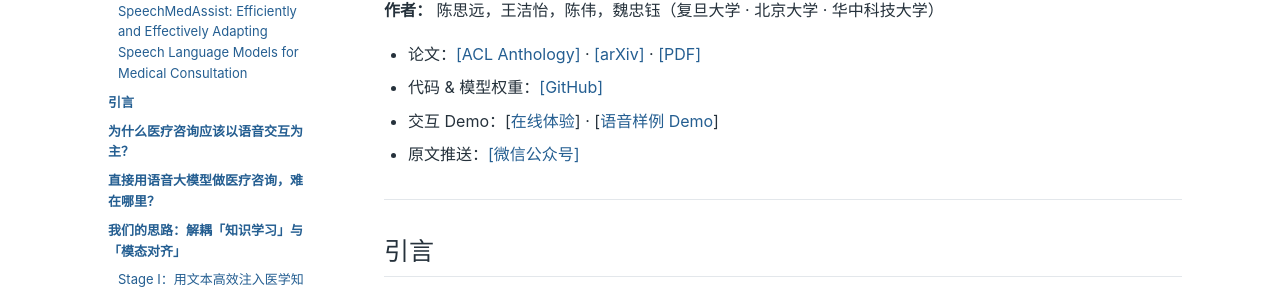
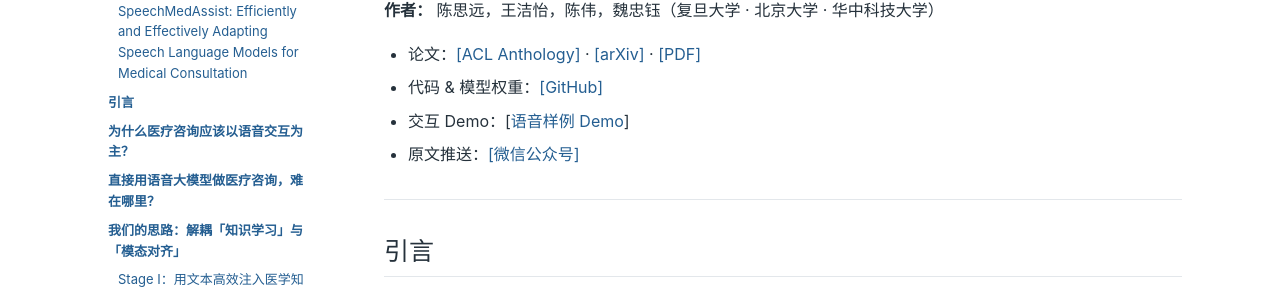
Before and after one commit to SirryChen/SirryChen.github.io, a Jekyll site: the page built from blogs/2026-08-14-SpeechMedAssist-ACL2026.md, in a window 1280 px wide and 900 px high, scrolled down 580 px. Shown: the part 149-441 px from the top of the window. Built offline with Jekyll 4.4.1, drawn with Linux system fonts in a browser that asks for light colours; comment, search, counter and statistics services are not loaded.

Commit message:
Correct SpeechMedAssist speech sample link

```diff
--- a/blogs/2026-08-14-SpeechMedAssist-ACL2026.md
+++ b/blogs/2026-08-14-SpeechMedAssist-ACL2026.md
@@ -24,7 +24,7 @@
 
 - 论文：[[ACL Anthology]](https://aclanthology.org/2026.acl-long.1428/) · [[arXiv]](https://arxiv.org/abs/2601.04638) · [[PDF]](https://aclanthology.org/2026.acl-long.1428.pdf)
 - 代码 & 模型权重：[[GitHub]](https://github.com/SirryChen/SpeechMedAssist)
-- 交互 Demo：[[在线体验](/blogs/2025-09-22-SpeechMedAssist.html)] · [[语音样例 Demo](https://speech.medassist.chat)]
+- 交互 Demo：[[语音样例 Demo](https://sirrychen.github.io/blogs/2025-09-22-SpeechMedAssist.html)]
 - 原文推送：[[微信公众号]](https://mp.weixin.qq.com/s/2bx3dmaVIsT6cP6h4UzE4A)
 
 ---
```
